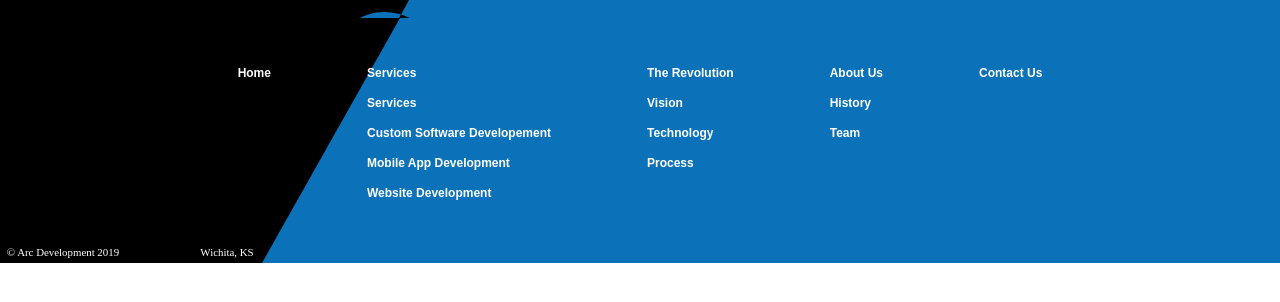
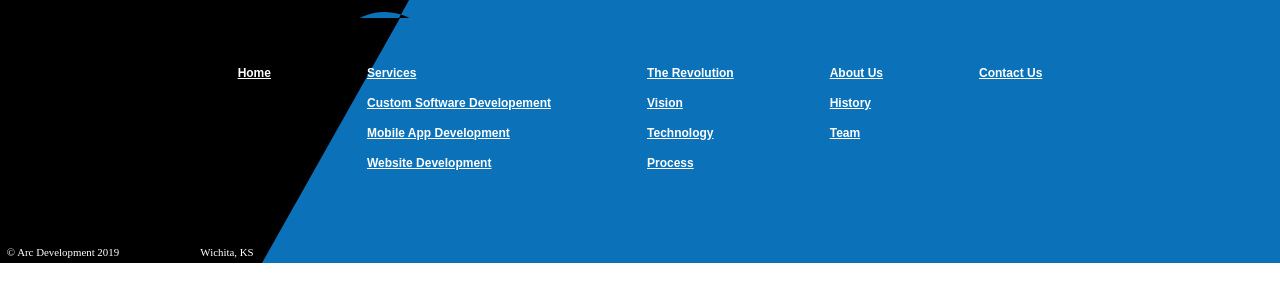
Before and after one commit to mitushaa/arc-development, a React (Create React App) app: page /estimate in a window 1280 px wide. Shown: the top 302 px of the page. Built offline with nearby package versions, Linux system fonts and the light colour scheme.

Commit message:
Using Footers- Adding Links

```diff
--- a/src/components/ui/Footer.js
+++ b/src/components/ui/Footer.js
@@ -1,4 +1,5 @@
-import React from "react";
+import React from "react"
+import {Link} from 'react-router-dom'
 import {makeStyles} from "@material-ui/core/styles";
 import Grid from "@material-ui/core/Grid";
 
@@ -44,42 +45,39 @@ export default function Footer() {
         <Grid container justify="center" className= {classes.mainContainer}>
             <Grid item className={classes.gridItem}>
                 <Grid container direction="column" spacing={2}>
-            <Grid item className={classes.link}>
+            <Grid item component={Link} to ="/" className={classes.link}>
                 Home
                 </Grid>
             </Grid>
             </Grid>
             <Grid item className={classes.gridItem}>
                 <Grid container direction="column" spacing={2}>
-            <Grid item className={classes.link}>
+            <Grid item component={Link} to ="/services" className={classes.link}>
                 Services
                 </Grid>
-                <Grid item className={classes.link}>
-                Services
-                </Grid>
-                <Grid item className={classes.link}>
+                <Grid item component={Link} to ="/customsoftware" className={classes.link}>
                 Custom Software Developement
                 </Grid>
-                <Grid item className={classes.link}>
+                <Grid item component={Link} to ="/mobileapps" className={classes.link}>
                 Mobile App Development
                 </Grid>
-                <Grid item className={classes.link}>
+                <Grid item component={Link} to ="/websites" className={classes.link}>
                 Website Development
                 </Grid>
             </Grid>
             </Grid>
             <Grid item className={classes.gridItem}>
                 <Grid container direction="column"spacing={2}>
-                <Grid item className={classes.link}>
+                <Grid item component={Link} to ="/revolution" className={classes.link}>
                     The Revolution
                 </Grid>
-                <Grid item className={classes.link}>
+                <Grid item component={Link} to ="/revolution" className={classes.link}>
                     Vision
                 </Grid>
-                <Grid item className={classes.link}>
+                <Grid item component={Link} to ="/revolution" className={classes.link}>
                     Technology
                 </Grid>
-                <Grid item className={classes.link}>
+                <Grid item component={Link} to ="/revolution"  className={classes.link}>
                     Process
                 </Grid>
                 </Grid>
@@ -87,13 +85,13 @@ export default function Footer() {
 
                 <Grid item className={classes.gridItem}>
                     <Grid container direction="column" spacing={2}>
-                        <Grid item className={classes.link}>
+                        <Grid item component={Link} to ="/aboutus" className={classes.link}>
                             About Us
                         </Grid>
-                        <Grid item className={classes.link}>
+                        <Grid item component={Link} to ="/aboutus" className={classes.link}>
                             History
                         </Grid>
-                        <Grid item className={classes.link}>
+                        <Grid item component={Link} to ="/aboutus" className={classes.link}>
                             Team
                         </Grid>
                     </Grid>
@@ -101,7 +99,7 @@ export default function Footer() {
 
 <Grid item className={classes.gridItem}>
     <Grid container direction="column" spacing={2}>
-        <Grid item className= {classes.link}>
+        <Grid item component={Link} to ="/contactus" className= {classes.link}>
             Contact Us
         </Grid>
     </Grid>
```
Also changed, not shown: 1 other file (tests, documents, lock files or other folders).
